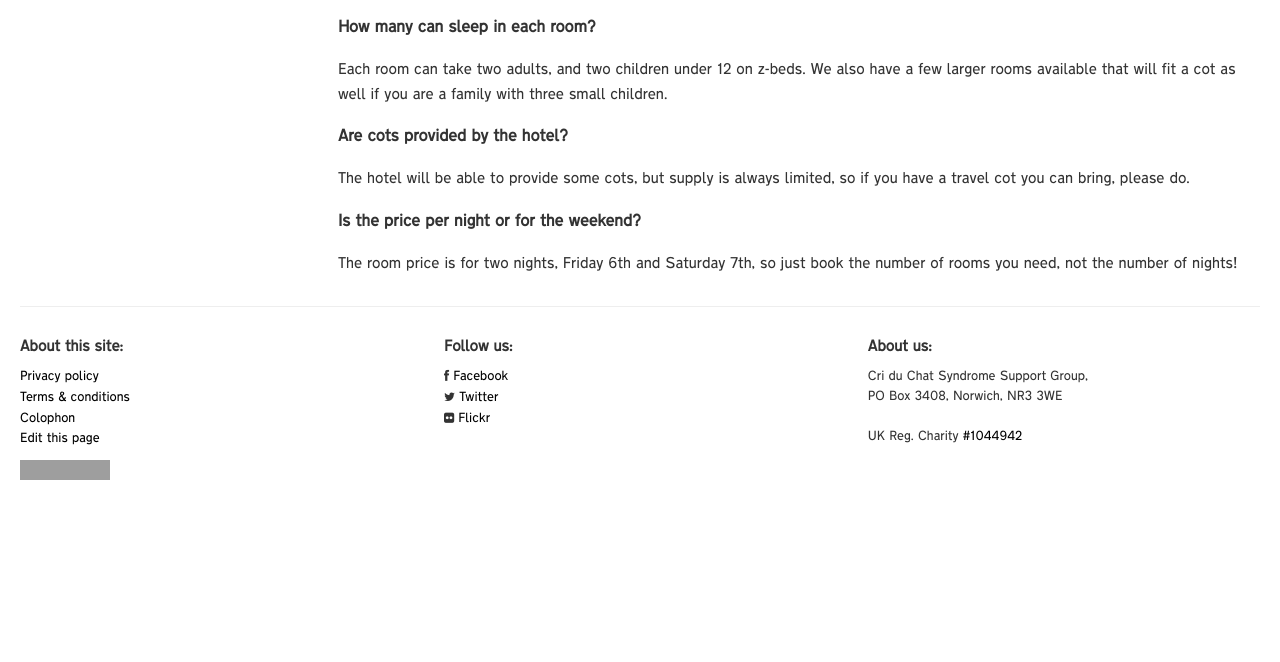
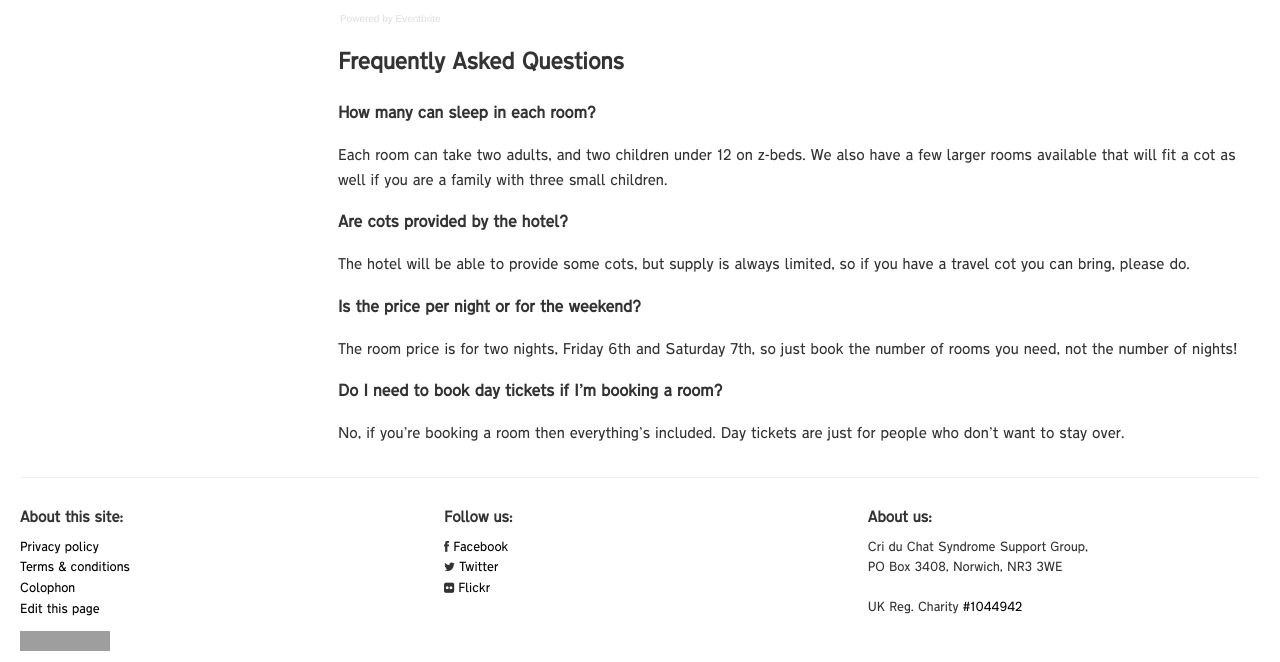
Before and after one commit to lucyjanetetlow/cdcssg.github.io, a Jekyll site: the page built from _events/2016/family-weekend.md, in a window 1280 px wide and 900 px high, scrolled down 840 px, cut to the strip 238-900 px from the top of the window. Built offline with Jekyll 4.4.1, drawn with Linux system fonts in a browser that asks for light colours; nearby versions of some CDN libraries; before the commit the page ends 1570 px from its top, so only the background shows below that; grey boxes are pictures that could not be loaded.

Commit message:
Add details of day tickets

```diff
--- a/_events/2016/family-weekend.md
+++ b/_events/2016/family-weekend.md
@@ -12,7 +12,7 @@ Registration is a fixed price per room, so if you need two rooms, please make su
 
 If you want to come, we want to enable you to be there. If there is anything getting in the way of you attending, such as travel expenses or other finance issues, or if you have any other questions, please [get in touch](/about/contact.html); we can help and we want to help.
 
-<div style="width:100%; text-align:left;" ><iframe  src="//eventbrite.co.uk/tickets-external?eid=20299452208&ref=etckt" frameborder="0" height="214" width="100%" vspace="0" hspace="0" marginheight="5" marginwidth="5" scrolling="auto" allowtransparency="true"></iframe><div style="font-family:Helvetica, Arial; font-size:10px; padding:5px 0 5px; margin:2px; width:100%; text-align:left;" ><a class="powered-by-eb" style="color: #dddddd; text-decoration: none;" target="_blank" href="http://www.eventbrite.co.uk/r/etckt">Powered by Eventbrite</a></div></div>
+<div style="width:100%; text-align:left;" ><iframe  src="//eventbrite.co.uk/tickets-external?eid=20299452208&ref=etckt" frameborder="0" height="300" width="100%" vspace="0" hspace="0" marginheight="5" marginwidth="5" scrolling="auto" allowtransparency="true"></iframe><div style="font-family:Helvetica, Arial; font-size:10px; padding:5px 0 5px; margin:2px; width:100%; text-align:left;" ><a class="powered-by-eb" style="color: #dddddd; text-decoration: none;" target="_blank" href="http://www.eventbrite.co.uk/r/etckt">Powered by Eventbrite</a></div></div>
 
 ## Frequently Asked Questions
 
@@ -27,3 +27,7 @@ The hotel will be able to provide some cots, but supply is always limited, so if
 ### Is the price per night or for the weekend?
 
 The room price is for two nights, Friday 6th and Saturday 7th, so just book the number of rooms you need, not the number of nights!
+
+### Do I need to book day tickets if I'm booking a room?
+
+No, if you're booking a room then everything's included. Day tickets are just for people who don't want to stay over.
```
